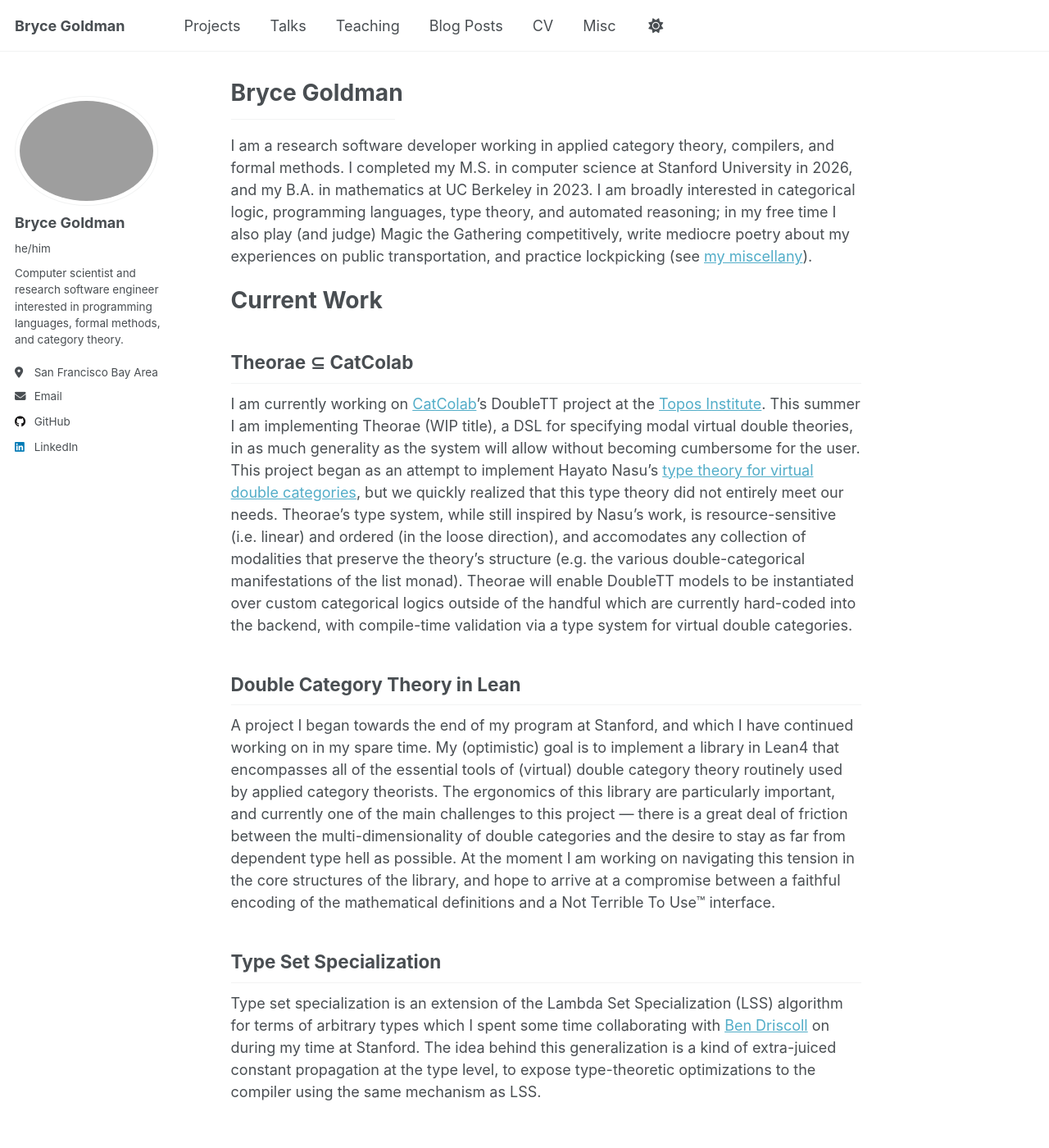
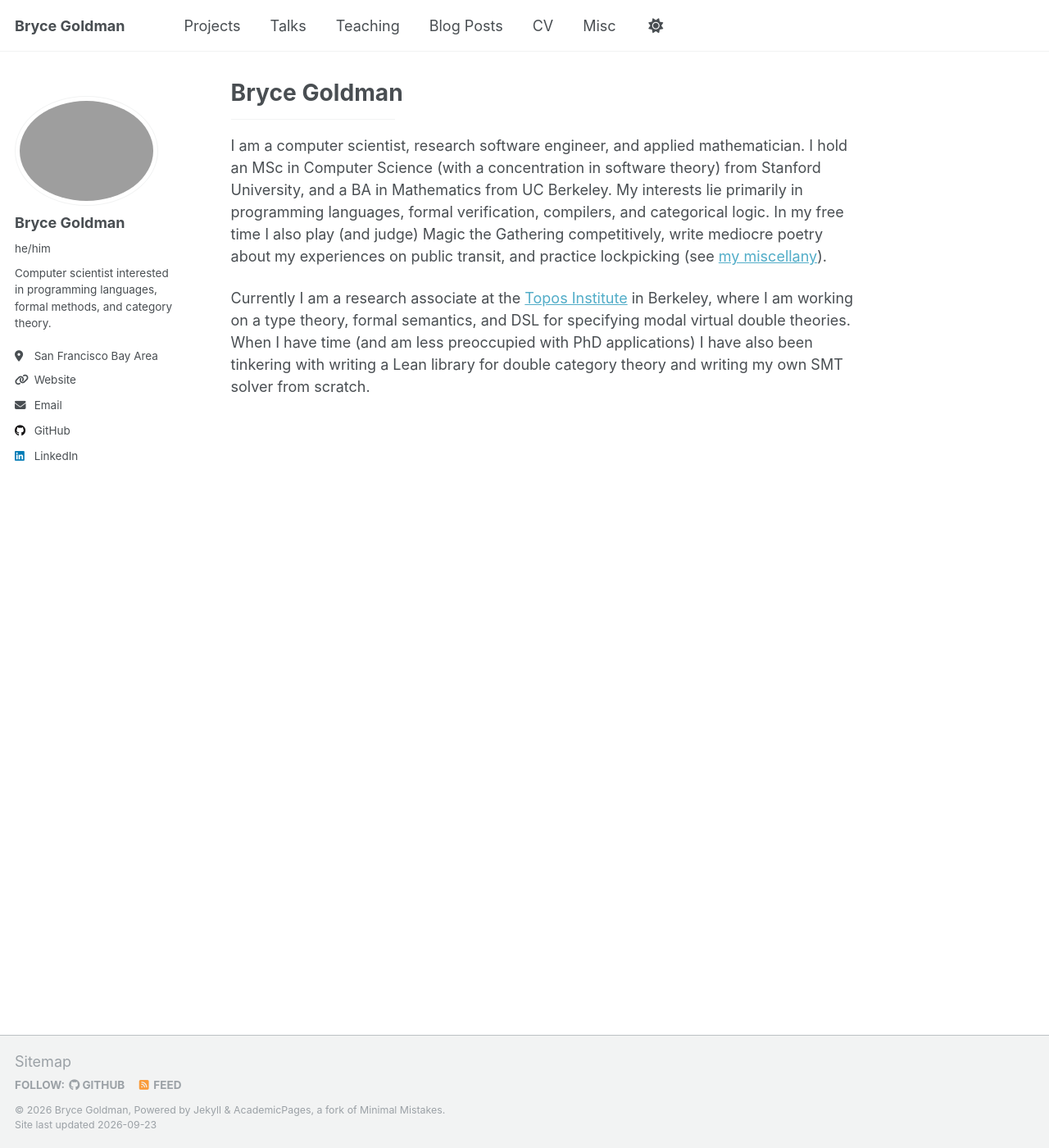
Before and after one commit to Alkizar/alkizar.github.io, a Jekyll site: the page built from _pages/about.md, in a window 1280 px wide and 1400 px high. Shown: the whole window at 82% size. Built offline with Jekyll 4.4.1, drawn with Linux system fonts in a browser that asks for light colours.

Commit message:
cleaned up about page

```diff
--- a/_config.yml
+++ b/_config.yml
@@ -25,10 +25,10 @@ author:
   avatar           : "profile.PNG"
   name             : "Bryce Goldman"
   pronouns         : "he/him" # example: "she/her"
-  bio              : "Computer scientist and research software engineer interested in programming languages, formal methods, and category theory."
+  bio              : "Computer scientist interested in programming languages, formal methods, and category theory."
   location         : "San Francisco Bay Area"
   employer         : #"Stanford University"
-  uri              : #https://profiles.stanford.edu/bryce-goldman
+  uri              : https://topos.institute/people/bryce-goldman/
   email            : "bryceggoldman@gmail.com"
 
   # Academic websites
--- a/_pages/about.md
+++ b/_pages/about.md
@@ -7,8 +7,11 @@ redirect_from:
   - /about.html
 ---
 
-I am a research software developer working in applied category theory, compilers, and formal methods. I completed my M.S. in computer science at Stanford University in 2026, and my B.A. in mathematics at UC Berkeley in 2023. I am broadly interested in categorical logic, programming languages, type theory, and automated reasoning; in my free time I also play (and judge) Magic the Gathering competitively, write mediocre poetry about my experiences on public transportation, and practice lockpicking (see <a href="https://alkizar.github.io/misc/">my miscellany</a>).
+I am a computer scientist, research software engineer, and applied mathematician. I hold an MSc in Computer Science (with a concentration in software theory) from Stanford University, and a BA in Mathematics from UC Berkeley. My interests lie primarily in programming languages, formal verification, compilers, and categorical logic. In my free time I also play (and judge) Magic the Gathering competitively, write mediocre poetry about my experiences on public transit, and practice lockpicking (see <a href="https://alkizar.github.io/misc/">my miscellany</a>).
 
+Currently I am a research associate at the <a href='https://topos.institute/'>Topos Institute</a> in Berkeley, where I am working on a type theory, formal semantics, and DSL for specifying modal virtual double theories. When I have time (and am less preoccupied with PhD applications) I have also been tinkering with writing a Lean library for double category theory and writing my own SMT solver from scratch.
+
+<!--
 Current Work
 ======
 
@@ -27,7 +30,6 @@ Type Set Specialization
 
 Type set specialization is an extension of the Lambda Set Specialization (LSS) algorithm for terms of arbitrary types which I spent some time collaborating with <a href='https://benjamindriscoll.com/'>Ben Driscoll</a> on during my time at Stanford. The idea behind this generalization is a kind of extra-juiced constant propagation at the type level, to expose type-theoretic optimizations to the compiler using the same mechanism as LSS.
 
-<!--
 **Markdown generator**
 
 The repository includes [a set of Jupyter notebooks](https://github.com/academicpages/academicpages.github.io/tree/master/markdown_generator
```
